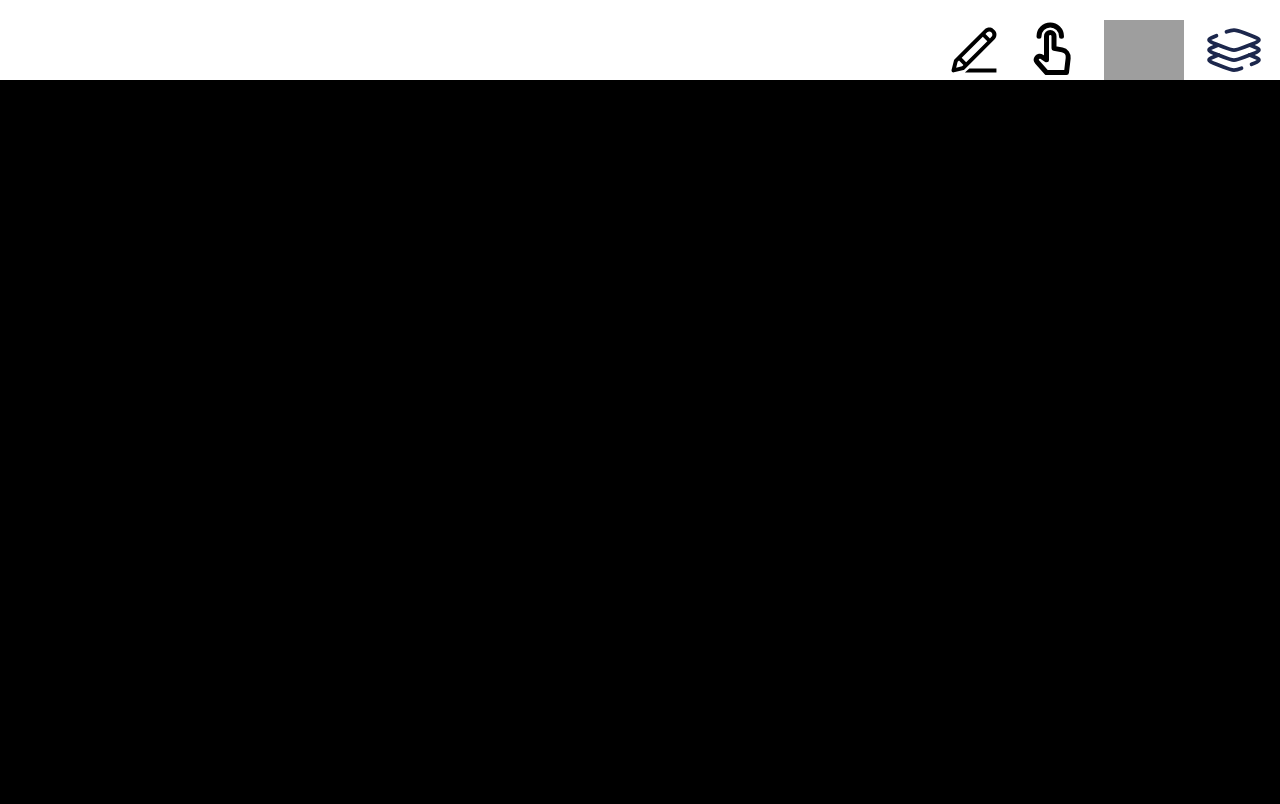
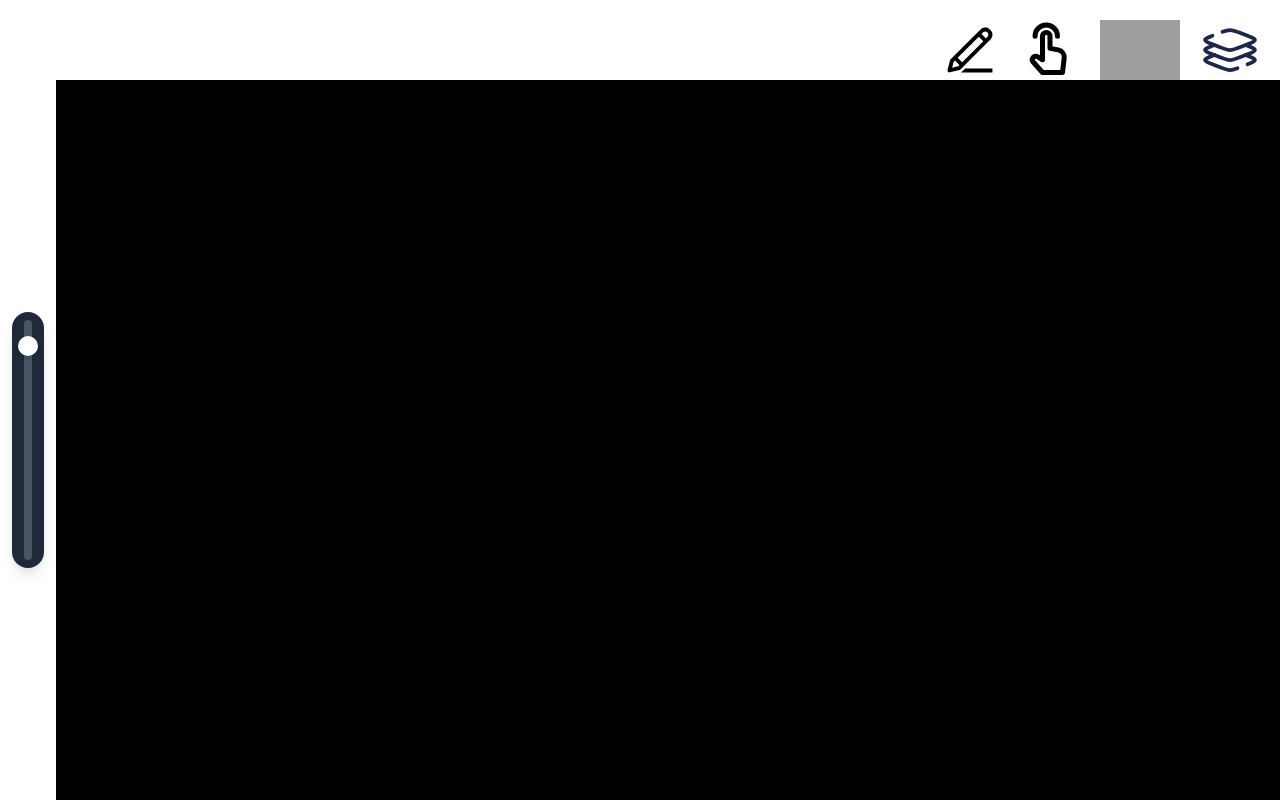
Before and after one commit to CedricMrtz/paint, a Next.js app: page / in a window 1280 px wide. Built offline with nearby package versions, Linux system fonts and the light colour scheme; grey boxes are pictures that could not be loaded.

Commit message:
scroll barely working

```diff
--- a/app/page.jsx
+++ b/app/page.jsx
@@ -1,9 +1,12 @@
 "use client";
 import { useRef, useEffect, useState } from "react";
+import BrushSlider from "@/components/brushslider";
 
 export default function Home() {
   const canvasRef = useRef(null);
   const [isDrawing, setIsDrawing] = useState(false);
+  const [isAdjustingBrush, setIsAdjustingBrush] = useState(false);
+  const [brushSize, setBrushSize] = useState(20);
 
   useEffect(() => {
     const canvas = canvasRef.current;
@@ -30,7 +33,7 @@ export default function Home() {
   };
 
   const draw = (e) => {
-    if (!isDrawing) return;
+    if (!isDrawing || isAdjustingBrush) return;
     const canvas = canvasRef.current;
     const ctx = canvas.getContext("2d");
 
@@ -46,8 +49,7 @@ export default function Home() {
   };
 
   return (
-    <>
-      <div className="grid grid-rows-[80px_auto] w-full h-screen">
+    <div className="flex flex-col w-full h-screen">
       {/* Option bar */}
       <div className="flex justify-end items-center w-full mt-5 px-5 gap-5 bg-white">
         <img src="pencil.svg" alt="pencil" className="h-15 hover:scale-110 transition"/>
@@ -55,15 +57,27 @@ export default function Home() {
         <img src="eraser.svg" alt="eraser" className="h-15 hover:scale-110 transition"/>
         <img src="layers.svg" alt="layers" className="h-15 hover:scale-110 transition"/>
       </div>
+      {/* Canvas area */}
+      <div className="grid grid-cols-[56px_1fr] w-full h-screen">
+        {/* Brush */}
+        <div className="flex items-center justify-center z-20 pointer-events-auto bg-transparent">
+          <BrushSlider value={brushSize}
+                      onChange={(v) => setBrushSize(v)}
+                      onAdjustStart={() => setIsAdjustingBrush(true)}
+                      onAdjustEnd={() => setIsAdjustingBrush(false)} />
+        </div>
+        {/* Canva */}
+        <div className="w-full h-full relative">
           <canvas
             ref ={canvasRef}
-          className="border-2 border-black bg-black"
+            className="bg-black w-full h-full"
             onMouseDown={startDrawing}
             onMouseMove={draw}
             onMouseUp={stopDrawing}
             onMouseLeave={stopDrawing}
           />
         </div>
-    </>
+      </div>
+    </div>
   );
 }
--- /dev/null
+++ b/components/brushslider.jsx
@@ -0,0 +1,54 @@
+"use client";
+import { useRef, useState } from "react";
+
+export default function BrushSlider({ value, onChange }) {
+  const sliderRef = useRef(null);
+  const [dragging, setDragging] = useState(false);
+
+  const handleMove = (clientY) => {
+    if (!sliderRef.current) return;
+
+    const rect = sliderRef.current.getBoundingClientRect();
+    const y = Math.min(Math.max(clientY - rect.top, 0), rect.height);
+    const percent = 1 - y / rect.height;
+
+    const newValue = Math.round(percent * 100); // 0-100 brush size
+    onChange(Math.max(1, newValue)); // avoid 0 size
+  };
+
+  const startDrag = (e) => {
+    setDragging(true);
+
+    if ("touches" in e) handleMove(e.touches[0].clientY);
+    else handleMove(e.clientY);
+  };
+
+  const move = (e) => {
+    if (!dragging) return;
+    if ("touches" in e) handleMove(e.touches[0].clientY);
+    else handleMove(e.clientY);
+  };
+
+  const stopDrag = () => setDragging(false);
+
+  return (
+    <div
+      ref={sliderRef}
+      className="h-64 w-8 bg-gray-800 rounded-full p-2 flex flex-row justify-center items-center relative touch-none select-none shadow-lg"
+      onMouseDown={startDrag}
+      onMouseMove={move}
+      onMouseUp={stopDrag}
+      onMouseLeave={stopDrag}
+      onTouchStart={startDrag}
+      onTouchMove={move}
+      onTouchEnd={stopDrag}
+    >
+      <div className="w-2 h-full bg-gray-600 rounded-full relative">
+        <div
+          className="absolute bg-white rounded-full shadow-md transition-transform pointer-events-none"
+          style={{ width: `20px`, height: `20px`, left: "50%", transform: `translateX(-50%) translateY(${(1 - value / 100) * 100}%)`,}}
+        />
+      </div>
+    </div>
+  );
+}
--- a/components/custombutton.tsx
+++ /dev/null
@@ -1,7 +0,0 @@
-import React from 'react'
-
-export default function custombutton() {
-  return (
-    <div>custombutton</div>
-  )
-}
--- a/components/slider.tsx
+++ /dev/null
@@ -1,7 +0,0 @@
-import React from 'react'
-
-export default function slider() {
-  return (
-    <div>slider</div>
-  )
-}
--- a/tsconfig.json
+++ b/tsconfig.json
@@ -29,6 +29,6 @@
     ".next/types/**/*.ts",
     ".next/dev/types/**/*.ts",
     "**/*.mts"
-, "app/page.jsx"  ],
+, "app/page.jsx", "components/brushslider.jsx"  ],
   "exclude": ["node_modules"]
 }
```
Also changed, not shown: 1 other file (tests, documents, lock files or other folders). Lines whose indentation alone changed are shown as unchanged.
